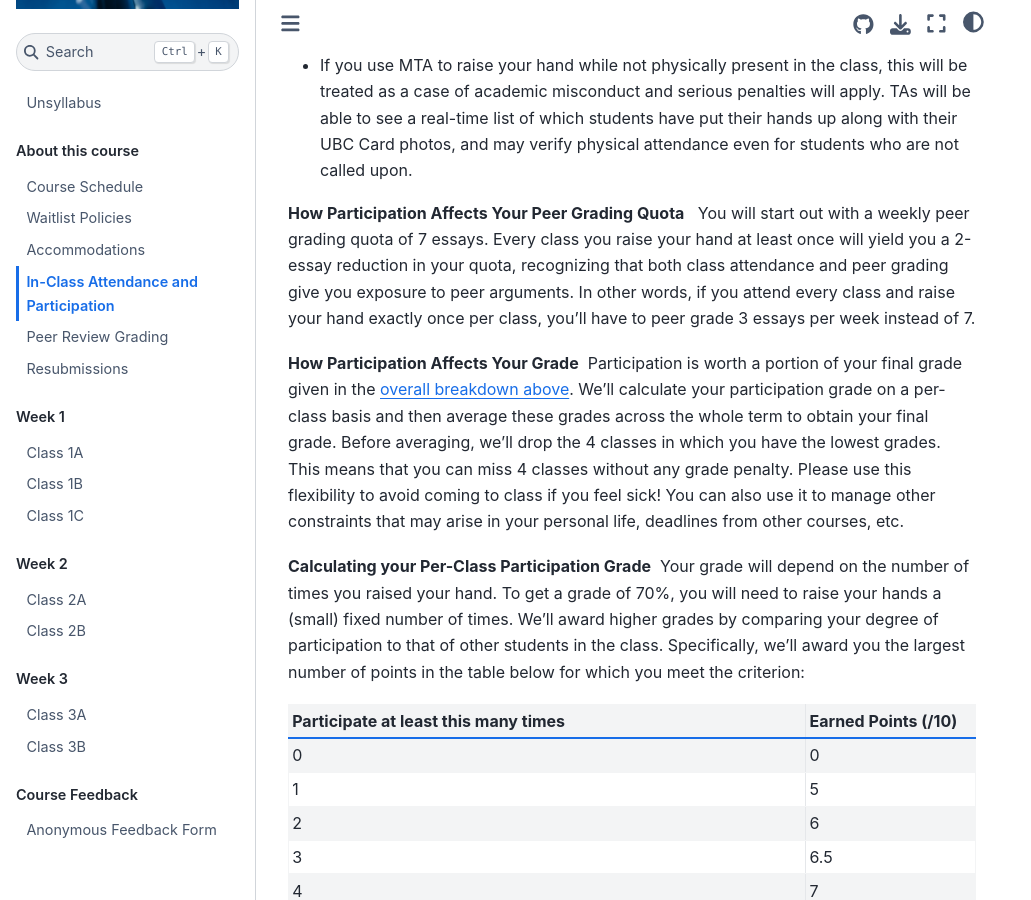
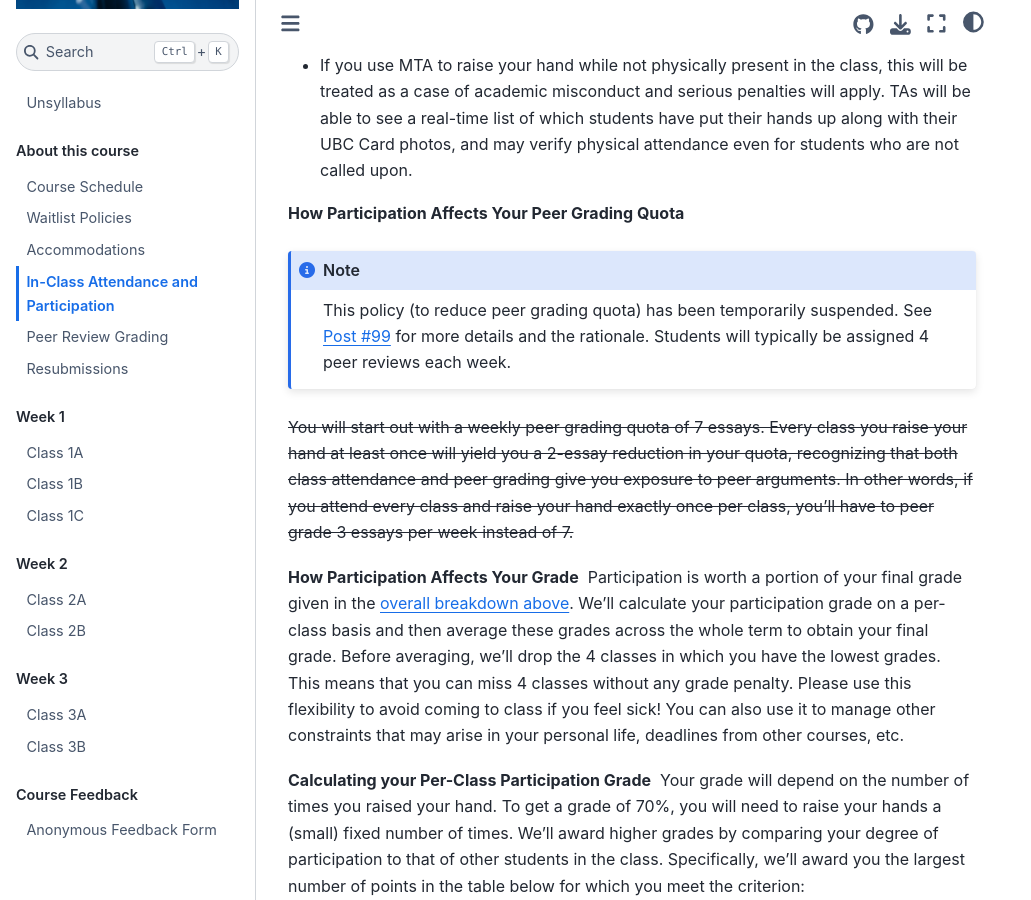
Before and after one commit to UBC-CS/cpsc430, a Jupyter Book: the page built from about/participation.md, in a window 1280 px wide and 900 px high, scrolled down 880 px. Shown: the whole window, without its empty margins (0-1031 px from the left). Built offline with Jupyter Book 1.0.4 settings and Sphinx 7.4.7 and the Sphinx Book theme 1.1.4, drawn with Linux system fonts in a browser that asks for light colours.

Commit message:
suspend policy to reduce peer reviews

````diff
--- a/about/participation.md
+++ b/about/participation.md
@@ -12,7 +12,13 @@ Active participation in the class is a key element of this course. The class is
 *   If you have nothing to say, and clearly just raised your hand for points rather than to contribute to the discussion, you'll get zero points for the entire day, regardless of how many other points you might have been awarded earlier that day.
 *   If you use MTA to raise your hand while not physically present in the class, this will be treated as a case of academic misconduct and serious penalties will apply. TAs will be able to see a real-time list of which students have put their hands up along with their UBC Card photos, and may verify physical attendance even for students who are not called upon.
 
-**How Participation Affects Your Peer Grading Quota**   You will start out with a weekly peer grading quota of 7 essays. Every class you raise your hand at least once will yield you a 2-essay reduction in your quota, recognizing that both class attendance and peer grading give you exposure to peer arguments. In other words, if you attend every class and raise your hand exactly once per class, you'll have to peer grade 3 essays per week instead of 7.
+**How Participation Affects Your Peer Grading Quota**
+
+```{note}
+This policy (to reduce peer grading quota) has been temporarily suspended. See [Post #99](https://edstem.org/us/courses/58493/discussion/5002771) for more details and the rationale. Students will typically be assigned 4 peer reviews each week.
+```
+
+<s>You will start out with a weekly peer grading quota of 7 essays. Every class you raise your hand at least once will yield you a 2-essay reduction in your quota, recognizing that both class attendance and peer grading give you exposure to peer arguments. In other words, if you attend every class and raise your hand exactly once per class, you'll have to peer grade 3 essays per week instead of 7.</s>
 
 **How Participation Affects Your Grade**  Participation is worth a portion of your final grade given in the [overall breakdown above](https://www.students.cs.ubc.ca/~cs-430/#Grades). We'll calculate your participation grade on a per-class basis and then average these grades across the whole term to obtain your final grade. Before averaging, we'll drop the 4 classes in which you have the lowest grades. This means that you can miss 4 classes without any grade penalty. Please use this flexibility to avoid coming to class if you feel sick! You can also use it to manage other constraints that may arise in your personal life, deadlines from other courses, etc.
 
````
Also changed, not shown: about/unsyllabus_bits/changes.md (+1 -0 lines), notes/week03/class3B.md (+2 -2 lines).
